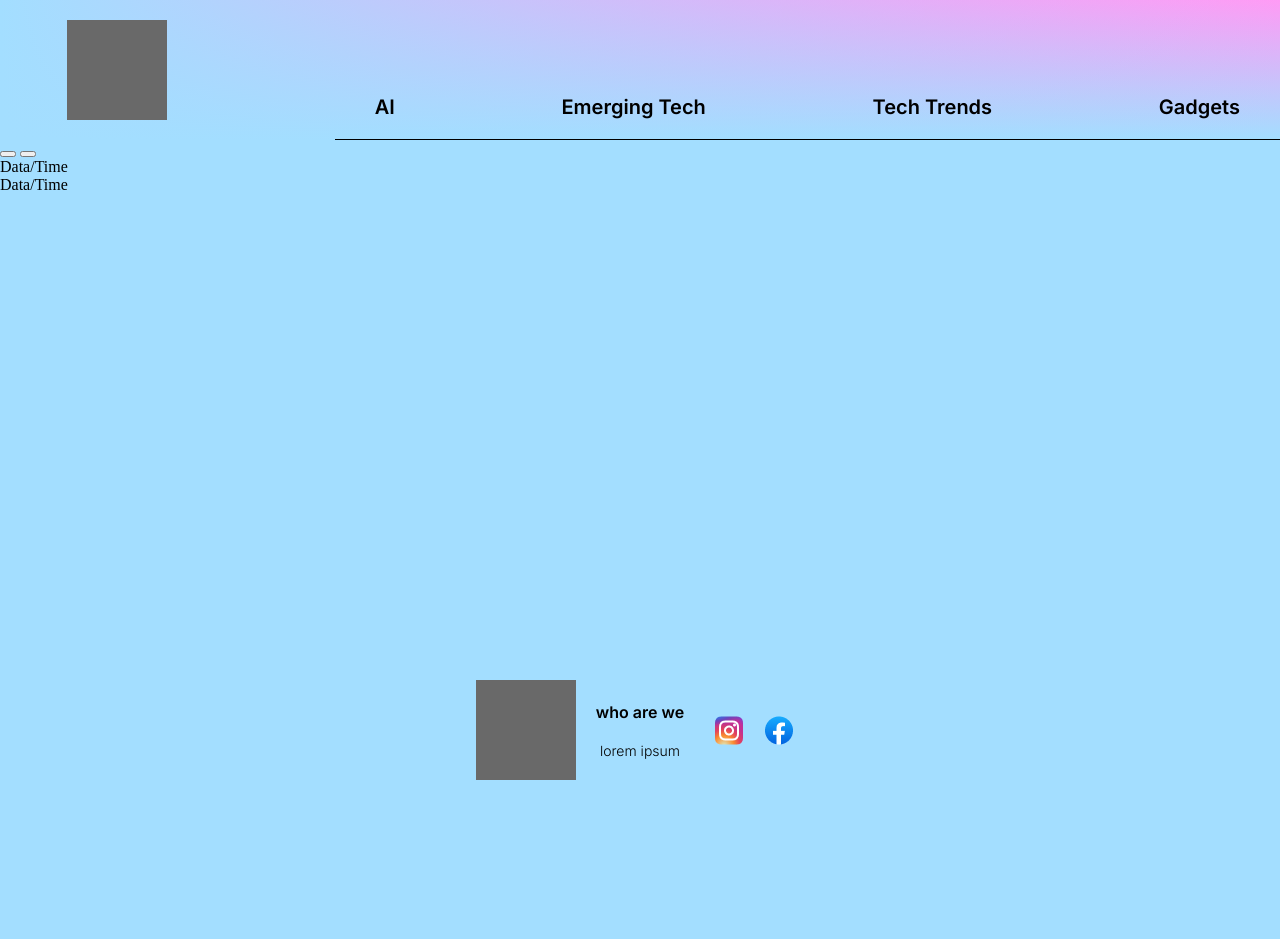
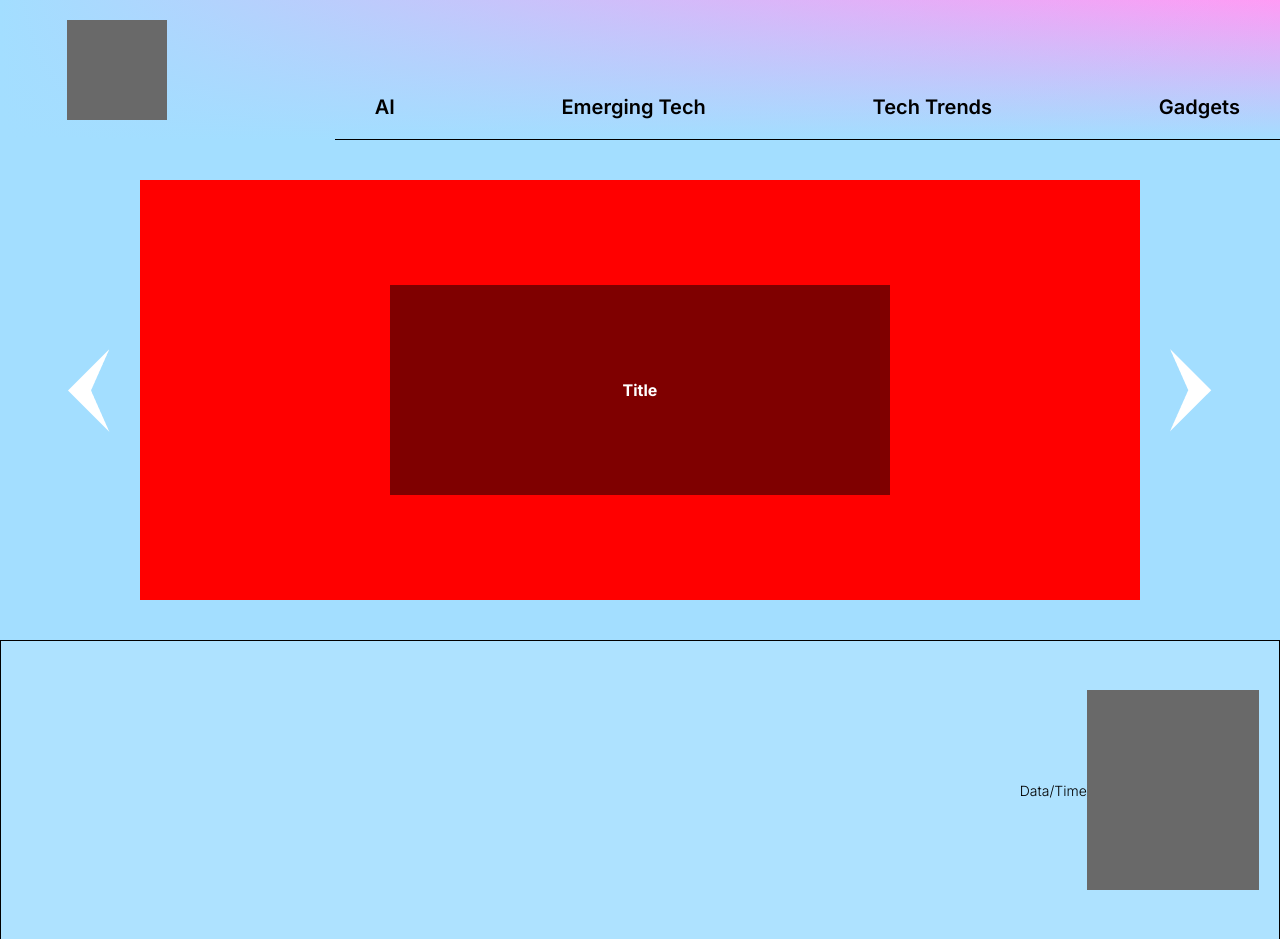
Before and after one commit to Helflaa/Exam, a plain HTML site: page index.html in a window 1280 px wide. Shown: the top 939 px of the page. Before the commit the page ends 800 px from the top, so only its background shows below. Drawn offline with Linux system fonts and the light colour scheme.

Commit message:
starded main content
-starded main content and styled carousel

```diff
--- /dev/null
+++ b/css/index.css
@@ -0,0 +1,94 @@
+#carousel {
+    width: 100%;
+    height:420px;
+    justify-content: center;
+    align-items: center;
+    flex-direction: column;
+    margin: 40px auto;
+    display: flex;
+}
+
+.slide{
+    max-width: 1000px;
+    width: 100%;
+    height: 100%;
+    background: red;
+    display: flex;
+    justify-content: center;
+    align-items: center;
+}
+
+.slideOverlay {
+    width: 50%;
+    height: 50%;
+    background: rgba(0,0,0,0.50);
+    display: flex;
+    justify-content: center;
+    align-items: center;
+}
+
+.slideTitle {
+    font-family: Inter, sans-serif;
+    font-size: 16px;
+    color: white;
+}
+
+#leftBtn {
+    position: absolute;
+    background: url("../assets/left.png") center no-repeat;
+    left: 5%;
+    height: 100%;
+    width: 50px;
+    border: none;
+}
+
+#rightBtn {
+    position: absolute;
+    background: url("../assets/right.png") center no-repeat;
+    right: 5%;
+    height: 100%;
+    width: 50px;
+    border: none;
+}
+
+.post {
+    width: 100%;
+    height: 300px;
+    display: flex;
+    justify-content: space-between;
+    align-items: center;
+    padding: 20px;
+    background: #AEE2FF;
+    border: 1px solid black;
+}
+
+.titleAndData {
+    width: 100%;
+    height: 100%;
+    display: flex;
+    flex-direction: column;
+    justify-content: center;
+    align-items: flex-end;
+    font-family: Inter, sans-serif;
+    font-size: 14px;
+    font-weight: 300;
+
+}
+
+
+
+.paragraph {
+    display: flex;
+    justify-content: center;
+    align-items: center;
+    font-family: Inter, sans-serif;
+    font-weight: 300;
+    text-indent: 20px;
+
+}
+
+.postImage {
+    width: 200px;
+    height: 200px;
+    background: dimgray;
+}
--- a/index.html
+++ b/index.html
@@ -9,6 +9,7 @@
     <link rel="icon" type="image/png" sizes="16x16" href="assets/favicon_io/favicon-16x16.png"/>
     <script src="https://kit.fontawesome.com/5d32d5fe01.js" crossorigin="anonymous"></script>
     <link rel="stylesheet" href="css/styles.css">
+    <link rel="stylesheet" href="css/index.css">
     <link rel="preconnect" href="https://fonts.googleapis.com">
     <link rel="preconnect" href="https://fonts.gstatic.com" crossorigin>
     <link href="https://fonts.googleapis.com/css2?family=Inter:wght@100..900&display=swap" rel="stylesheet">
@@ -38,11 +39,12 @@
 <main>
     <div id="carousel">
         <div class="slide">
-            <div class="slideOverlay"></div>
-            <h3 class="slideTitle"></h3>
+            <div class="slideOverlay">
+                <h3 class="slideTitle">Title</h3>
+            </div>
         </div>
-        <button class="leftBtn"></button>
-        <button class="rightBtn"></button>
+        <button id="leftBtn"></button>
+        <button id="rightBtn"></button>
     </div>
     <div id="mainContent">
         <div class="post">
```
